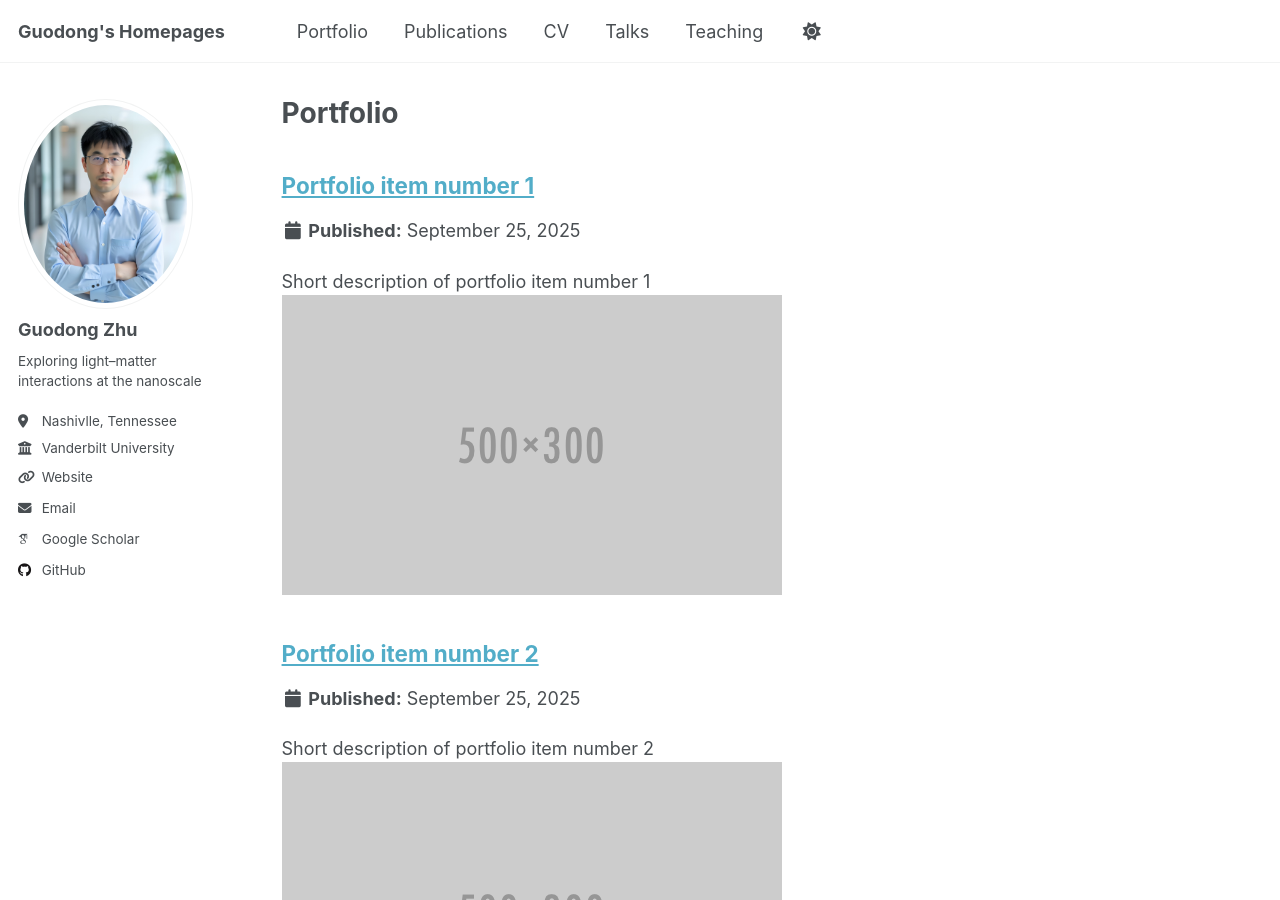
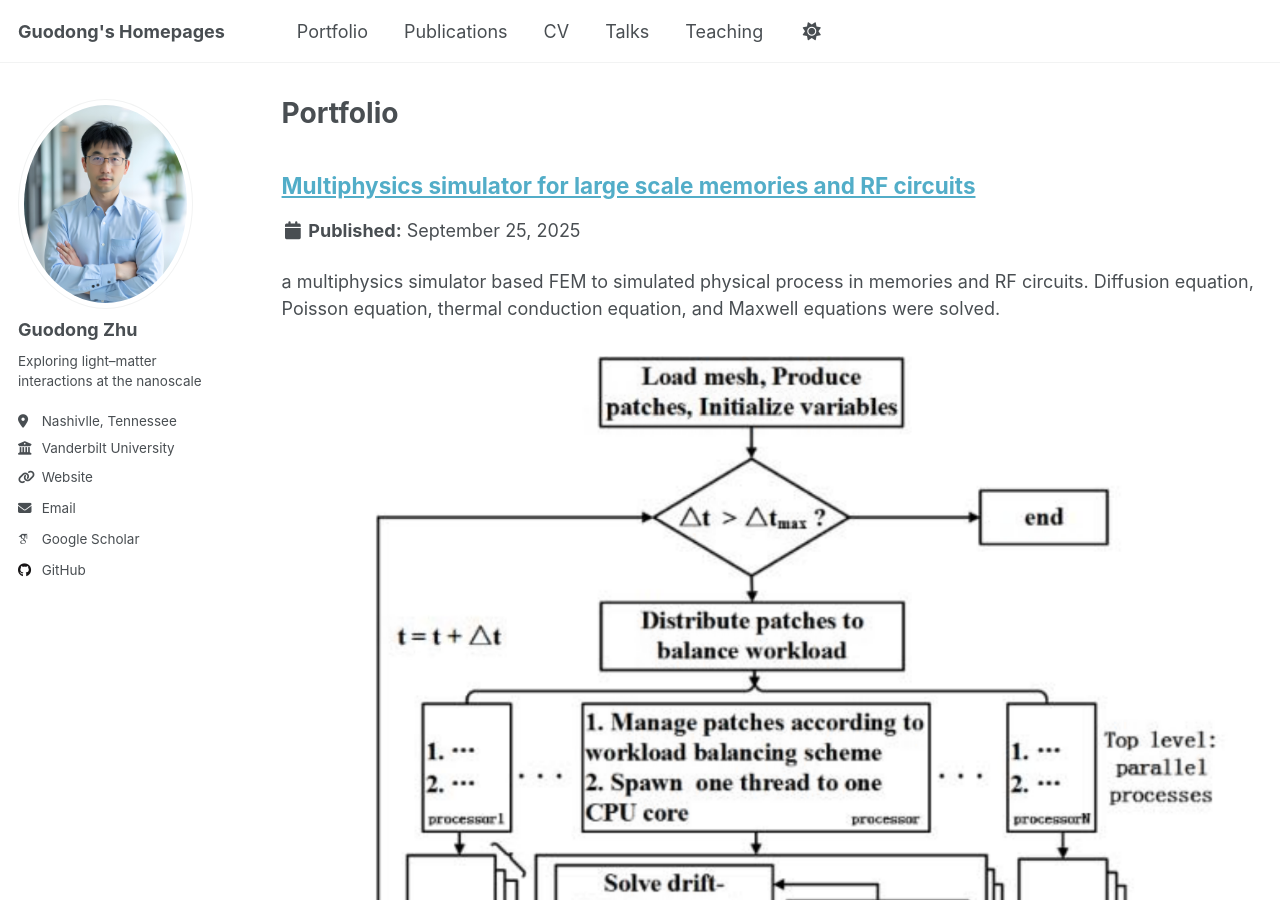
Before and after one commit to zgdydk123/zgdydk123.github.io, a Jekyll site: the page built from _pages/portfolio.html, in a window 1280 px wide and 900 px high. Built offline with Jekyll 4.4.1, drawn with Linux system fonts in a browser that asks for light colours; some web fonts are replaced; a script that is not in the unit is left out.

Commit message:
portfolio

```diff
--- a/_portfolio/portfolio-1.md
+++ b/_portfolio/portfolio-1.md
@@ -1,6 +1,6 @@
 ---
-title: "Portfolio item number 1"
-excerpt: "Short description of portfolio item number 1<br/><img src='/images/500x300.png'>"
+title: "Multiphysics simulator for large scale memories and RF circuits"
+excerpt: "a multiphysics simulator based FEM to simulated physical process in memories and RF circuits. Diffusion equation, Poisson equation, thermal conduction equation, and Maxwell equations were solved.<br/><img src='/images/multiphysics_simulator.png'>"
 collection: portfolio
 ---
 
--- a/_portfolio/portfolio-2.html
+++ /dev/null
@@ -1,7 +0,0 @@
----
-title: "Portfolio item number 2"
-excerpt: "Short description of portfolio item number 2 <br/><img src='/images/500x300.png'>"
-collection: portfolio
----
-
-This is an item in your portfolio. It can be have images or nice text. If you name the file .md, it will be parsed as markdown. If you name the file .html, it will be parsed as HTML.
```
Also changed, not shown: images/multiphysics_simulator.png (added), 2 other files.
